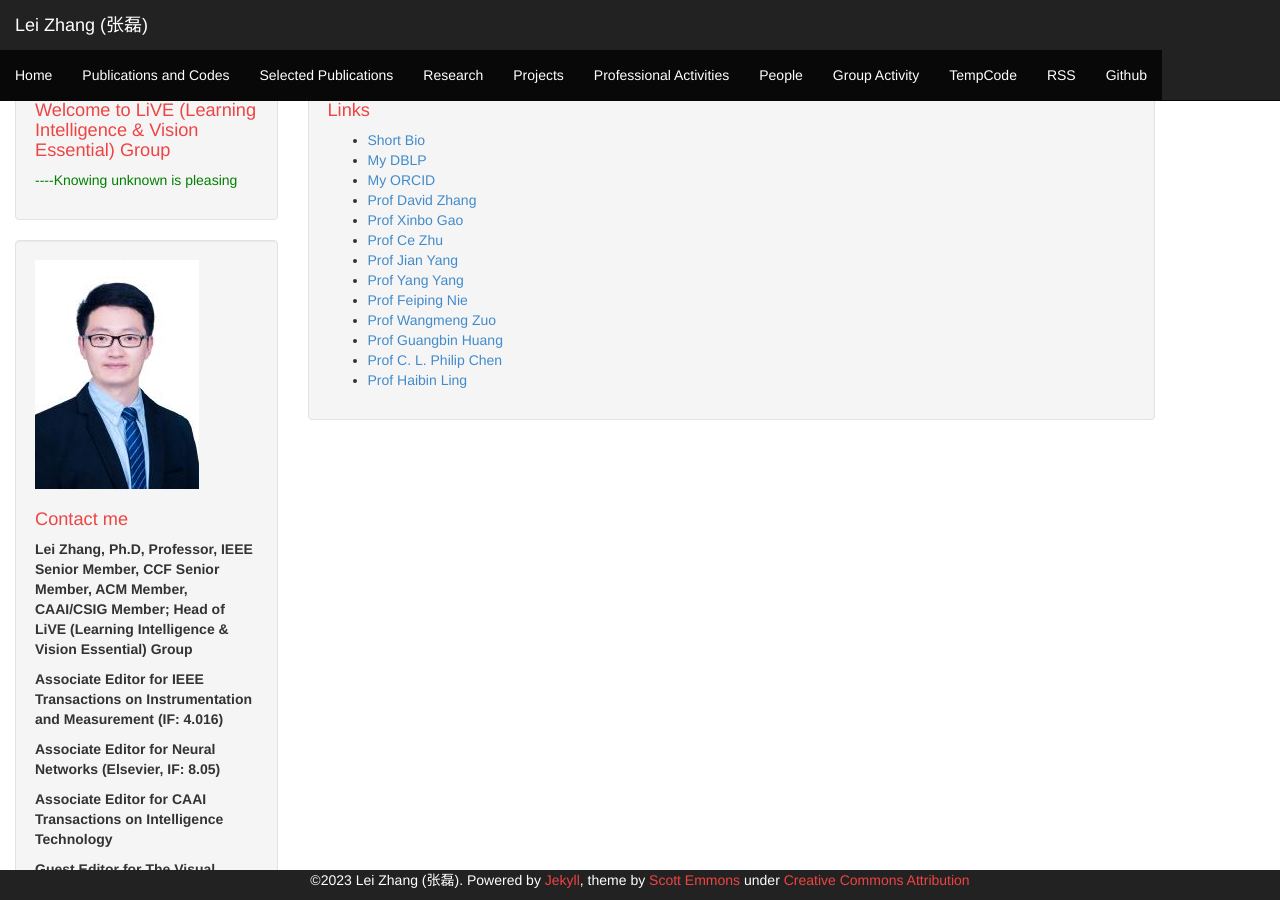
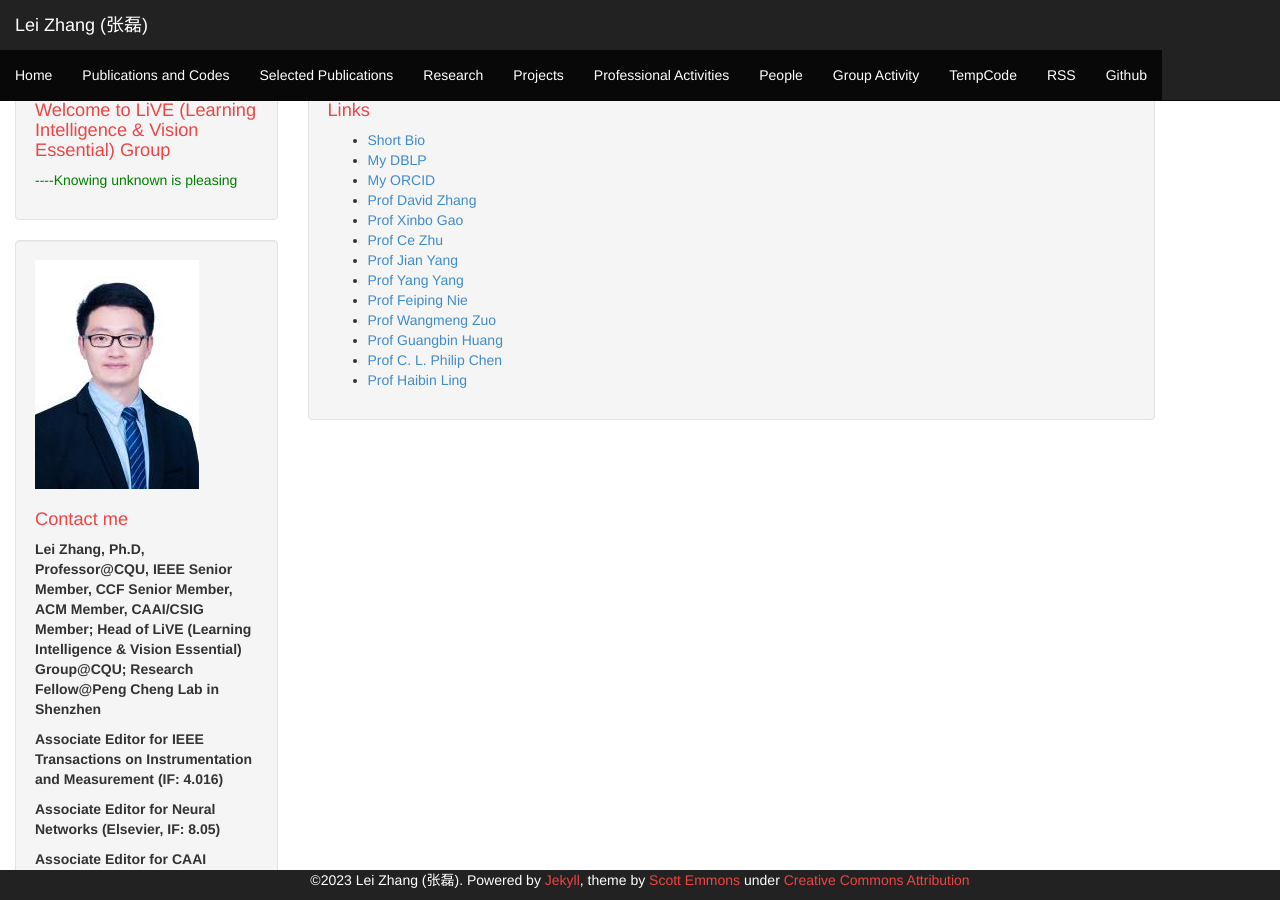
Before and after one commit to DrLeiZhang/website, a Jekyll site: the page built from links.html, in a window 1280 px wide and 900 px high. Built offline with Jekyll 4.4.1, drawn with Linux system fonts in a browser that asks for light colours; Markdown is read by kramdown in place of the engine named in the settings.

Commit message:
Update sidebar.html

```diff
--- a/_includes/sidebar.html
+++ b/_includes/sidebar.html
@@ -8,7 +8,7 @@
 <p><a href="http://www.leizhang.tk/resources/LeiZhang.jpg"></a></p>
 
     <h1>Contact me</h1>
-<p><B>Lei Zhang, Ph.D, Professor, IEEE Senior Member, CCF Senior Member, ACM Member, CAAI/CSIG Member; Head of LiVE (Learning Intelligence & Vision Essential) Group</p></B>
+<p><B>Lei Zhang, Ph.D, Professor@CQU, IEEE Senior Member, CCF Senior Member, ACM Member, CAAI/CSIG Member; Head of LiVE (Learning Intelligence & Vision Essential) Group@CQU; Research Fellow@Peng Cheng Lab in Shenzhen</p></B>
 <p><B>Associate Editor for IEEE Transactions on Instrumentation and Measurement (IF: 4.016)</B></p>
 <p><B>Associate Editor for Neural Networks (Elsevier, IF: 8.05)</B></p>
 <p><B>Associate Editor for CAAI Transactions on Intelligence Technology</B></p>
```
